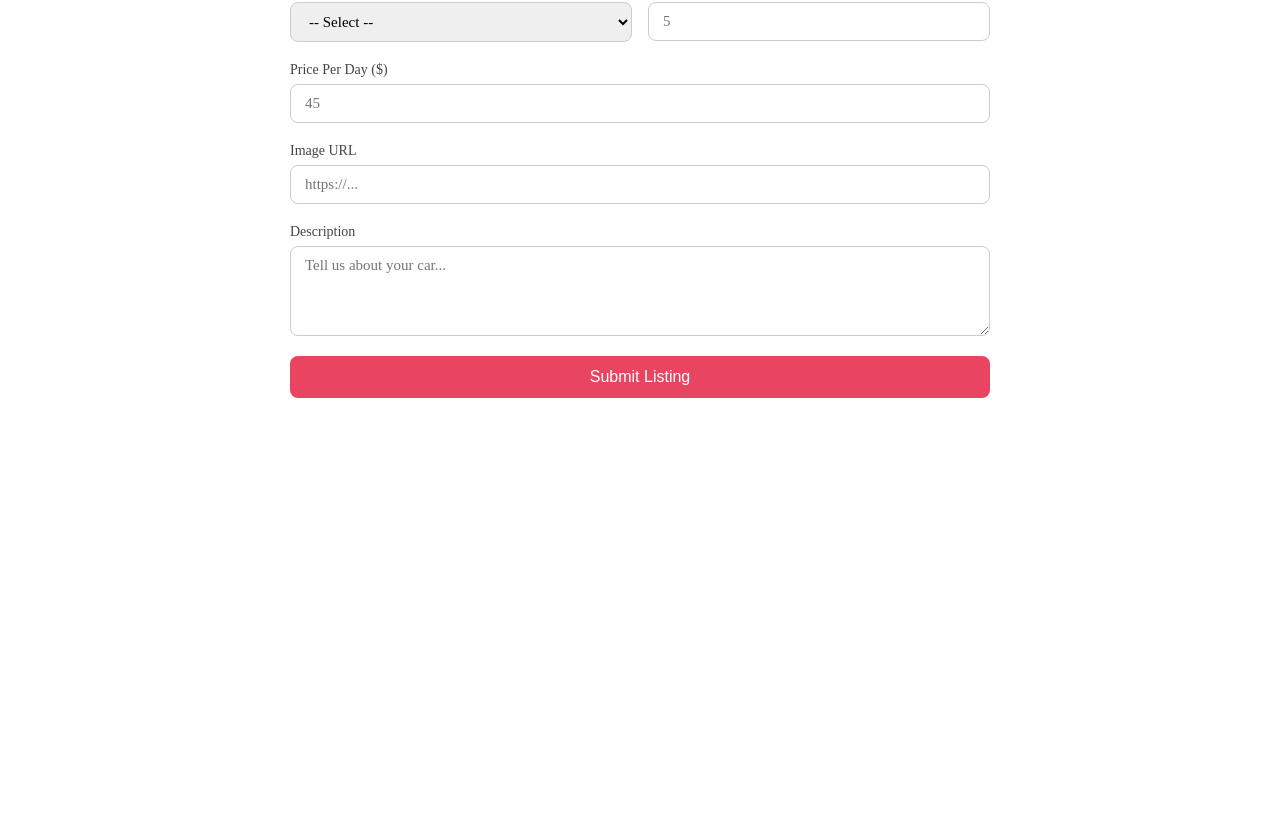
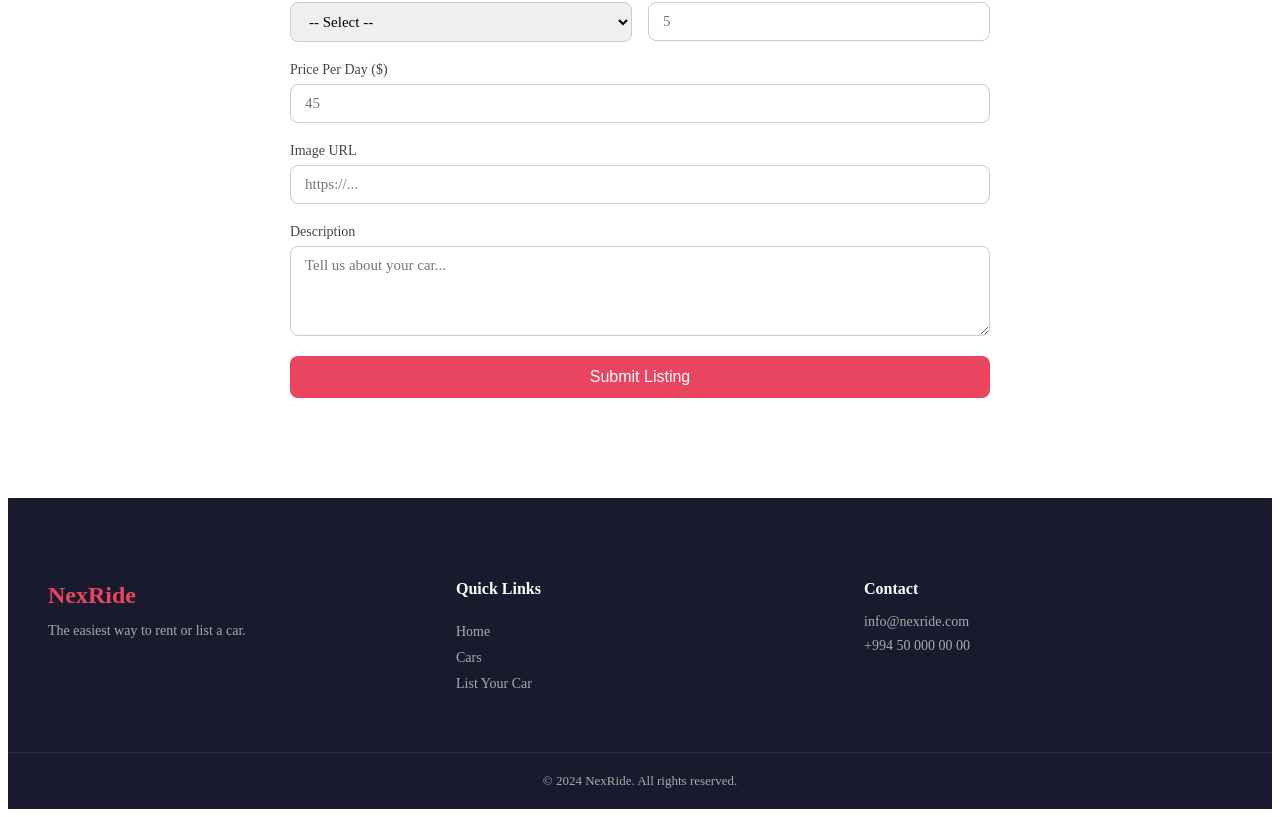
Before and after one commit to vuzal/NexRide, a React (Vite) app: page /list-car in a window 1280 px wide. Shown: the part 409-1226 px from the top of the page. Before the commit the page ends 855 px from the top, so only its background shows below. Built offline with nearby package versions, Linux system fonts and the light colour scheme.

Commit message:
add footer

```diff
--- a/src/App.jsx
+++ b/src/App.jsx
@@ -1,5 +1,6 @@
 import { BrowserRouter, Routes, Route } from 'react-router-dom'
 import Navbar from './components/Navbar'
+import Footer from './components/Footer'
 import HomePage from './pages/HomePage'
 import CarsPage from './pages/CarsPage'
 import CarDetailPage from './pages/CarDetailPage'
@@ -15,6 +16,7 @@ function App() {
         <Route path="/cars/:id" element={<CarDetailPage />} />
         <Route path="/list-car" element={<ListCarPage />} />
       </Routes>
+      <Footer />
     </BrowserRouter>
   )
 }
--- /dev/null
+++ b/src/components/Footer.css
@@ -0,0 +1,64 @@
+.footer {
+  background-color: #1a1a2e;
+  color: white;
+  margin-top: 60px;
+}
+
+.footer-top {
+  display: grid;
+  grid-template-columns: repeat(3, 1fr);
+  gap: 40px;
+  padding: 60px 40px;
+}
+
+.footer-brand h3 {
+  font-size: 24px;
+  color: #e94560;
+  margin-bottom: 10px;
+}
+
+.footer-brand p {
+  color: #aaa;
+  font-size: 14px;
+}
+
+.footer-links h4,
+.footer-contact h4 {
+  font-size: 16px;
+  margin-bottom: 16px;
+  color: white;
+}
+
+.footer-links {
+  display: flex;
+  flex-direction: column;
+  gap: 10px;
+}
+
+.footer-links a {
+  color: #aaa;
+  text-decoration: none;
+  font-size: 14px;
+}
+
+.footer-links a:hover {
+  color: #e94560;
+}
+
+.footer-contact p {
+  color: #aaa;
+  font-size: 14px;
+  margin: 0 0 8px;
+}
+
+.footer-bottom {
+  border-top: 1px solid #2a2a4a;
+  padding: 20px 40px;
+  text-align: center;
+}
+
+.footer-bottom p {
+  color: #aaa;
+  font-size: 13px;
+  margin: 0;
+}
--- /dev/null
+++ b/src/components/Footer.jsx
@@ -0,0 +1,34 @@
+import { Link } from 'react-router-dom'
+import './Footer.css'
+
+function Footer() {
+  return (
+    <footer className="footer">
+      <div className="footer-top">
+        <div className="footer-brand">
+          <h3>NexRide</h3>
+          <p>The easiest way to rent or list a car.</p>
+        </div>
+
+        <div className="footer-links">
+          <h4>Quick Links</h4>
+          <Link to="/">Home</Link>
+          <Link to="/cars">Cars</Link>
+          <Link to="/list-car">List Your Car</Link>
+        </div>
+
+        <div className="footer-contact">
+          <h4>Contact</h4>
+          <p>info@nexride.com</p>
+          <p>+994 50 000 00 00</p>
+        </div>
+      </div>
+
+      <div className="footer-bottom">
+        <p>© 2024 NexRide. All rights reserved.</p>
+      </div>
+    </footer>
+  )
+}
+
+export default Footer
```
